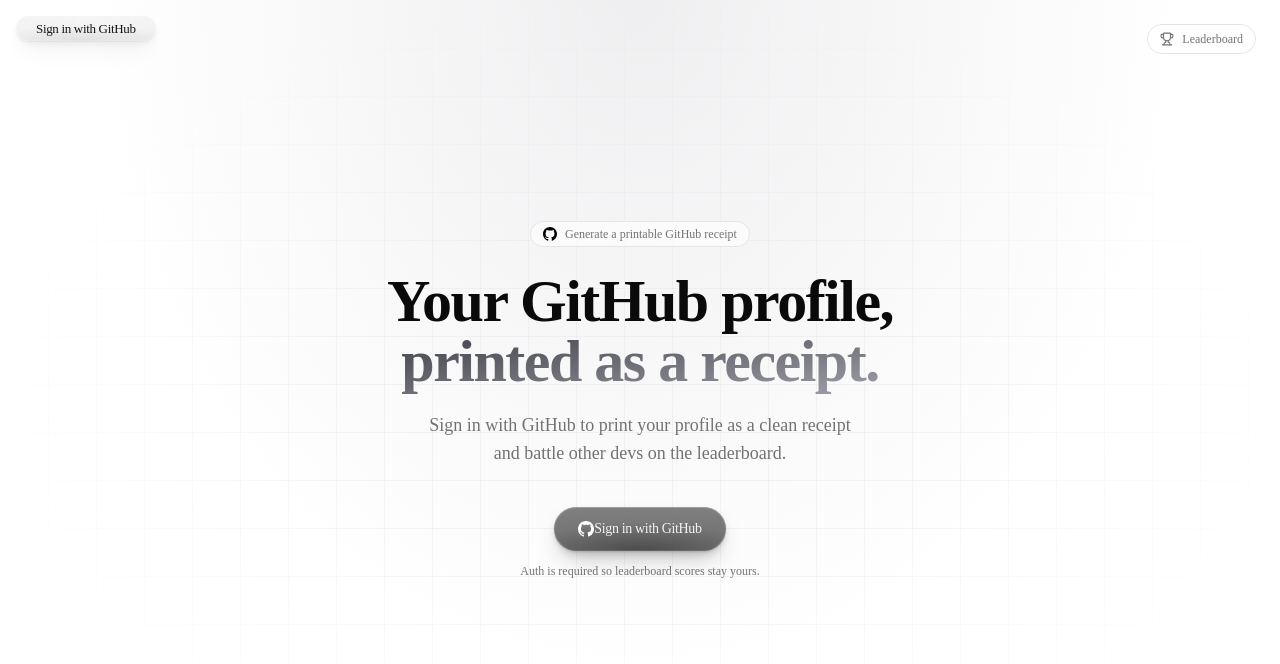
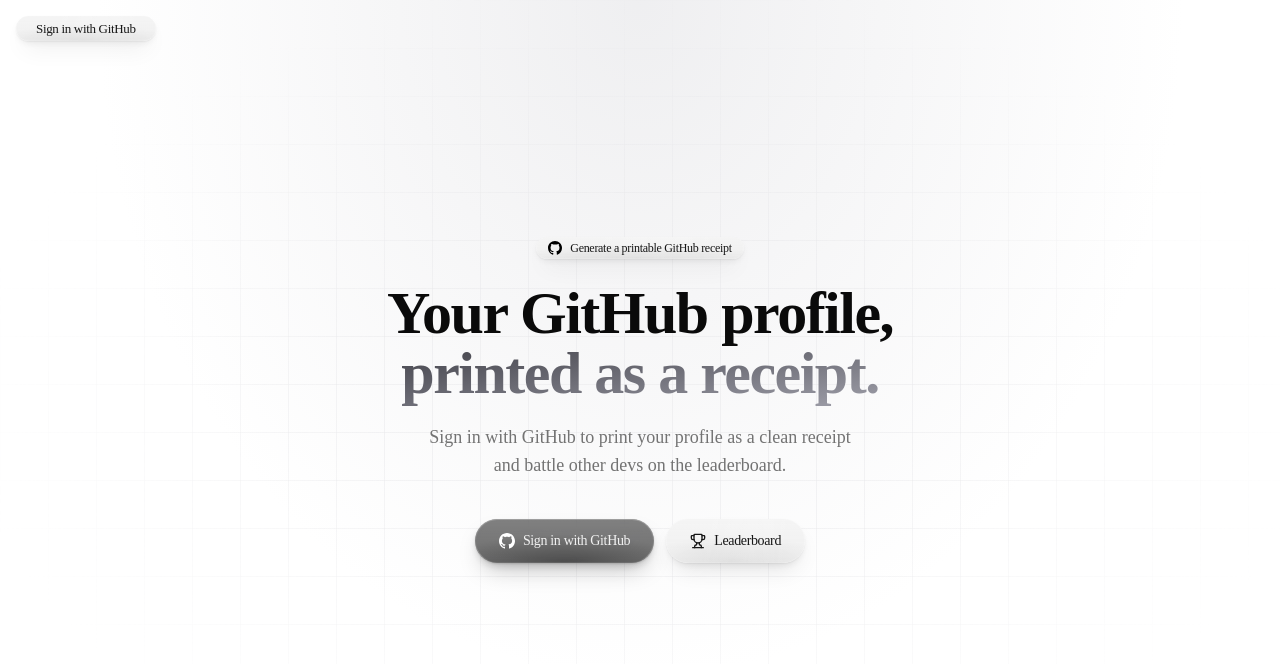
Before and after one commit to vansh-nagar/Giti-Flex, a Next.js app: page / in a window 1280 px wide. Shown: the top 664 px of the page. Built offline with nearby package versions, Linux system fonts and the light colour scheme; no server answers.

Commit message:
feat: enhance SoftPillButton usage and improve layout in various components

```diff
--- a/src/components/ui/soft-pill-button.tsx
+++ b/src/components/ui/soft-pill-button.tsx
@@ -80,7 +80,7 @@
             }}
           />
         </span>
-        <span className="relative inline-flex items-center justify-center leading-none">
+        <span className="relative inline-flex items-center justify-center gap-2 leading-none">
           {children}
         </span>
       </button>
--- a/src/features/github-receipt/components/customization-panel.tsx
+++ b/src/features/github-receipt/components/customization-panel.tsx
@@ -9,10 +9,8 @@
   Moon,
   Palette,
   Sun,
-  Trophy,
   X,
 } from "lucide-react";
-import Link from "next/link";
 
 import DownloadIcon from "./download-icon";
 
@@ -326,17 +324,6 @@
             </SoftPillButton>
           </motion.div>
 
-          <motion.div variants={itemVariants} className="mb-2">
-            <Link href="/leaderboard">
-              <SoftPillButton variant="secondary" className="w-full">
-                <span className="inline-flex items-center justify-center gap-2">
-                  <Trophy size={16} />
-                  Leaderboard
-                </span>
-              </SoftPillButton>
-            </Link>
-          </motion.div>
-
           <motion.div variants={itemVariants} className="flex gap-2">
             <SoftPillButton
               variant="secondary"
--- a/src/features/github-receipt/components/opponent-deck.tsx
+++ b/src/features/github-receipt/components/opponent-deck.tsx
@@ -9,7 +9,7 @@
   useTransform,
   type PanInfo,
 } from "motion/react";
-import { ExternalLink, Sword, Users, X } from "lucide-react";
+import { Sword, Users, X } from "lucide-react";
 
 import SoftPillButton from "@/components/ui/soft-pill-button";
 import { Spinner } from "@/components/ui/spinner";
@@ -416,17 +416,6 @@
               value={slot.user.followers.toLocaleString()}
               label="followers"
             />
-            <a
-              href={slot.user.html_url}
-              target="_blank"
-              rel="noopener noreferrer"
-              onClick={(event) => event.stopPropagation()}
-              onPointerDown={(event) => event.stopPropagation()}
-              className="inline-flex items-center gap-1.5 rounded-full border border-border bg-background/80 px-3 py-1.5 text-xs font-medium text-muted-foreground transition-colors hover:bg-accent hover:text-foreground"
-            >
-              View on GitHub
-              <ExternalLink size={12} />
-            </a>
           </div>
 
           {isTop && (
@@ -459,12 +448,17 @@
 
 function Stat({ icon, value, label }: StatProps) {
   return (
-    <div className="flex items-center gap-1.5 rounded-full border border-border bg-background/80 px-3 py-1.5">
+    <SoftPillButton
+      variant="secondary"
+      type="button"
+      tabIndex={-1}
+      className="cursor-default px-3! py-1.5! text-sm"
+    >
       {icon}
-      <span className="font-mono text-sm font-bold tabular-nums">{value}</span>
+      <span className="font-mono font-bold tabular-nums">{value}</span>
       <span className="text-[10px] uppercase tracking-wider text-muted-foreground">
         {label}
       </span>
-    </div>
+    </SoftPillButton>
   );
 }
--- a/src/features/github-receipt/components/receipt-card.tsx
+++ b/src/features/github-receipt/components/receipt-card.tsx
@@ -187,7 +187,12 @@
                 <motion.li
                   key={repo.id}
                   className="gh-receipt__repo"
-                  style={{ borderBottom: `1px dashed ${borderColor}` }}
+                  style={{
+                    borderBottom:
+                      index === repos.length - 1
+                        ? "none"
+                        : `1px dashed ${borderColor}`,
+                  }}
                   initial={{ opacity: 0, y: 6 }}
                   animate={{ opacity: 1, y: 0 }}
                   transition={{
--- a/src/features/github-receipt/components/versus-view.tsx
+++ b/src/features/github-receipt/components/versus-view.tsx
@@ -3,7 +3,16 @@
 import Image from "next/image";
 import { useEffect, useRef, useState } from "react";
 import { motion } from "motion/react";
-import { Check, Crown, Layers, Link2, Skull, Star, Sword, X } from "lucide-react";
+import {
+  Check,
+  Crown,
+  Layers,
+  Link2,
+  Skull,
+  Star,
+  Sword,
+  X,
+} from "lucide-react";
 
 import SoftPillButton from "@/components/ui/soft-pill-button";
 import { cn } from "@/lib/utils";
@@ -185,9 +194,6 @@
         }}
         className="flex flex-col items-center gap-3"
       >
-        <p className="text-xs uppercase tracking-[0.2em] text-muted-foreground">
-          Share this battle
-        </p>
         <div className="flex items-center gap-2">
           <ShareIconButton label="Share on X" onClick={handleShareX}>
             <XLogo />
@@ -204,10 +210,7 @@
           >
             <LinkedInLogo />
           </ShareIconButton>
-          <ShareIconButton
-            label="Share on Reddit"
-            onClick={handleShareReddit}
-          >
+          <ShareIconButton label="Share on Reddit" onClick={handleShareReddit}>
             <RedditLogo />
           </ShareIconButton>
           <ShareIconButton
--- a/src/features/github-receipt/github-receipt-home.tsx
+++ b/src/features/github-receipt/github-receipt-home.tsx
@@ -19,19 +19,16 @@
         className="pointer-events-none absolute inset-0 -z-10 bg-[linear-gradient(to_right,theme(colors.zinc.200/.4)_1px,transparent_1px),linear-gradient(to_bottom,theme(colors.zinc.200/.4)_1px,transparent_1px)] bg-[size:48px_48px] [mask-image:radial-gradient(ellipse_at_center,black_30%,transparent_75%)] dark:bg-[linear-gradient(to_right,theme(colors.zinc.800/.5)_1px,transparent_1px),linear-gradient(to_bottom,theme(colors.zinc.800/.5)_1px,transparent_1px)]"
       />
 
-      <Link
-        href="/leaderboard"
-        className="absolute right-4 top-4 inline-flex items-center gap-2 rounded-full border border-border bg-background/60 px-3 py-1.5 text-xs font-medium text-muted-foreground backdrop-blur transition-colors hover:text-foreground sm:right-6 sm:top-6"
-      >
-        <Trophy size={14} />
-        Leaderboard
-      </Link>
-
       <div className="mx-auto flex w-full max-w-2xl flex-col items-center text-center">
-        <span className="mb-6 inline-flex items-center gap-2 rounded-full border border-border bg-background/60 px-3 py-1 text-xs font-medium text-muted-foreground backdrop-blur">
+        <SoftPillButton
+          variant="secondary"
+          type="button"
+          tabIndex={-1}
+          className="mb-6 cursor-default px-3! py-1! text-xs"
+        >
           <GithubLogo size={14} />
           Generate a printable GitHub receipt
-        </span>
+        </SoftPillButton>
 
         <h1 className="text-4xl font-bold tracking-tight text-foreground sm:text-5xl md:text-6xl">
           Your GitHub profile,
@@ -47,16 +44,19 @@
         </p>
 
         <Show when="signed-out">
-          <div className="mt-10 flex flex-col items-center gap-3">
+          <div className="mt-10 flex flex-row items-center gap-3">
             <SignInButton mode="modal">
               <SoftPillButton variant="primary" className="h-11 px-6 text-sm">
                 <GithubLogo size={16} color="#ffffff" />
                 Sign in with GitHub
               </SoftPillButton>
             </SignInButton>
-            <p className="text-xs text-muted-foreground">
-              Auth is required so leaderboard scores stay yours.
-            </p>
+            <Link href="/leaderboard">
+              <SoftPillButton variant="secondary" className="h-11 px-6 text-sm">
+                <Trophy size={16} />
+                Leaderboard
+              </SoftPillButton>
+            </Link>
           </div>
         </Show>
 
--- a/src/features/github-receipt/github-receipt.tsx
+++ b/src/features/github-receipt/github-receipt.tsx
@@ -4,6 +4,7 @@
 import { AnimatePresence, motion } from "motion/react";
 import { Palette } from "lucide-react";
 
+import { RoseCurveLoader } from "@/components/ui/rose-curve-loader";
 import SoftPillButton from "@/components/ui/soft-pill-button";
 import { backgroundOptions } from "./constants";
 import { CustomizationPanel } from "./components/customization-panel";
@@ -384,6 +385,21 @@
         onClose={() => setDeckOpen(false)}
         onPick={handleDeckPick}
       />
+
+      <AnimatePresence>
+        {versusLoading && !versusUser && !versusDialogOpen && (
+          <motion.div
+            key="versus-loading"
+            initial={{ opacity: 1 }}
+            animate={{ opacity: 1 }}
+            exit={{ opacity: 0 }}
+            transition={{ duration: 0.25 }}
+            className="fixed inset-0 z-60 flex items-center justify-center bg-background"
+          >
+            <RoseCurveLoader className="size-40 text-zinc-900" />
+          </motion.div>
+        )}
+      </AnimatePresence>
     </>
   );
 }
```
